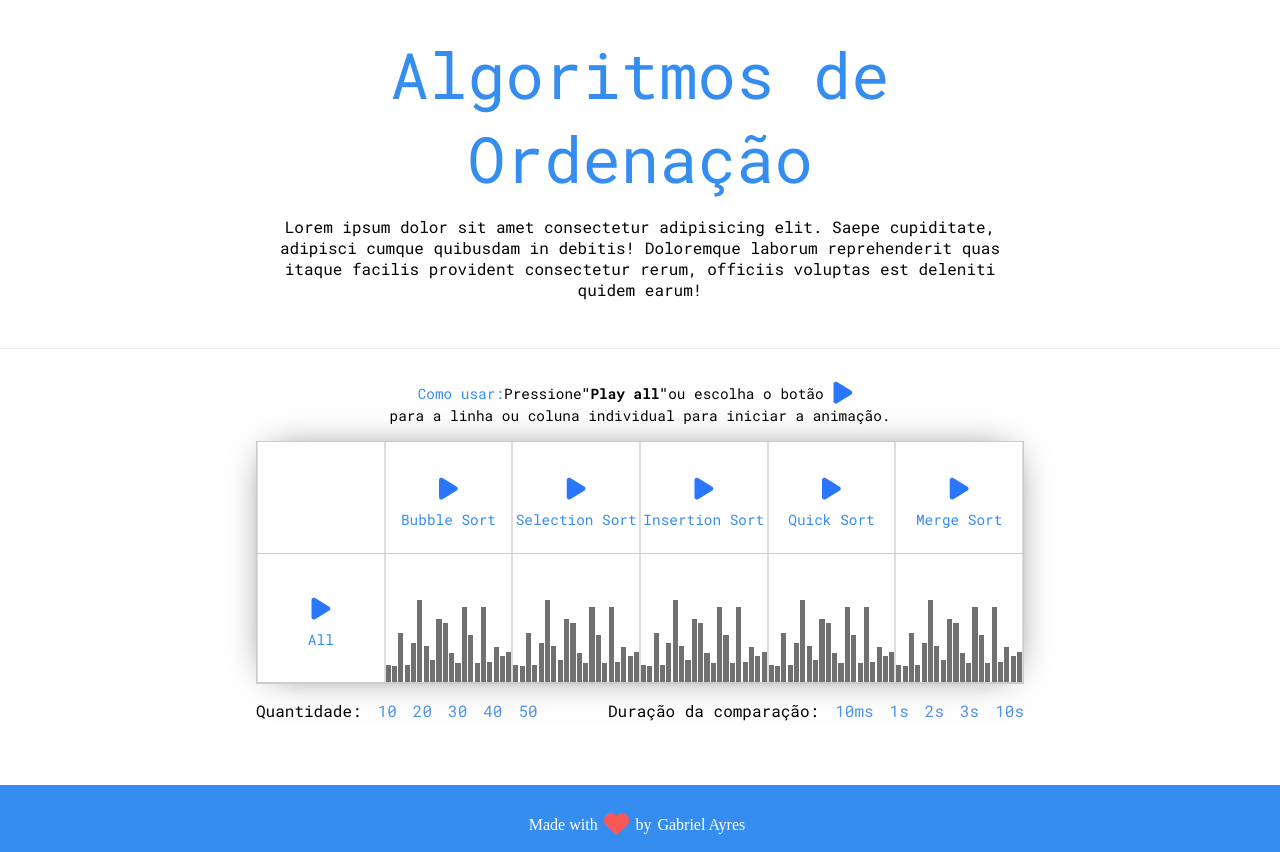
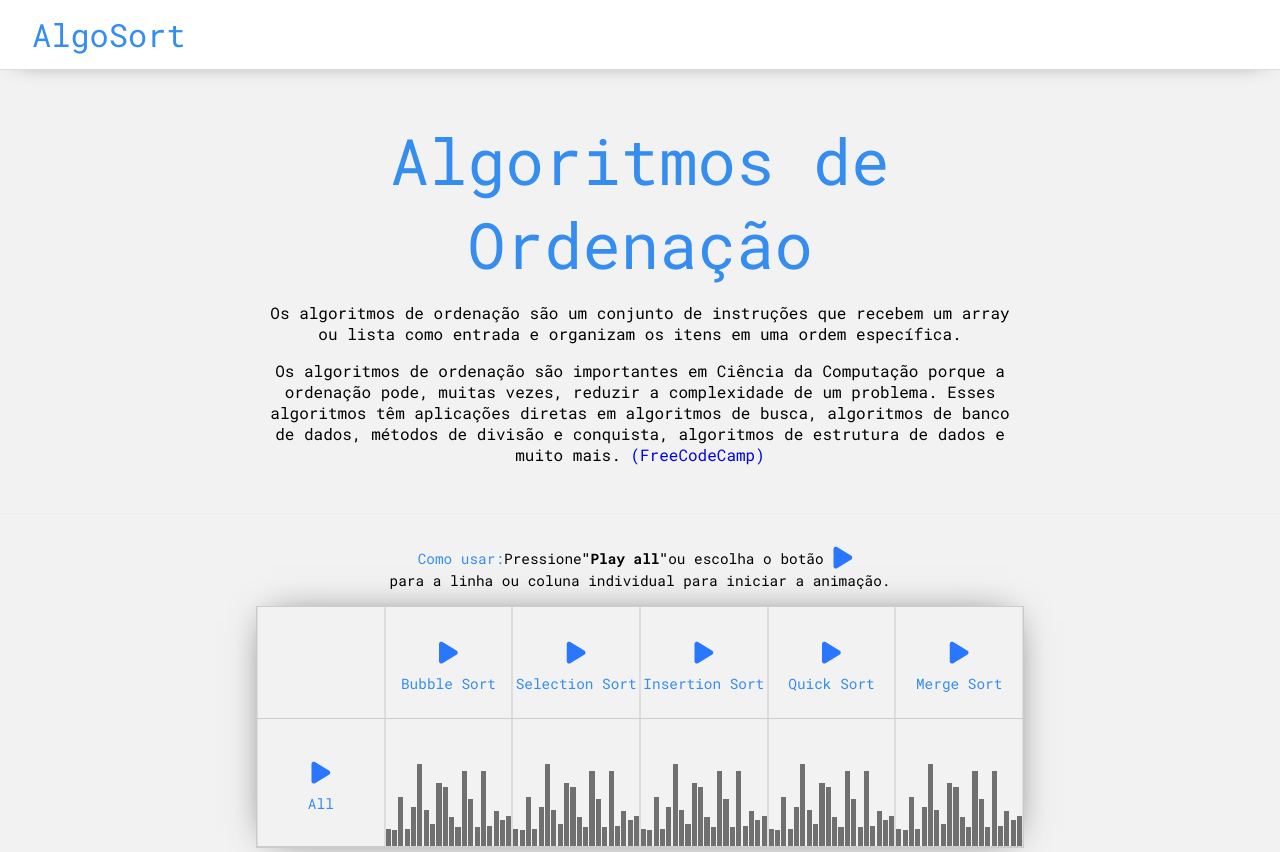
Before and after one commit to gabrielayresdev/AlgoSort, a website with bundled scripts: page src/index.html in a window 1280 px wide. Shown: the top 852 px of the page. Built offline with nearby package versions, Linux system fonts and the light colour scheme.

```diff
--- a/src/css/global.css
+++ b/src/css/global.css
@@ -36,6 +36,8 @@
   min-height: 100vh;
   display: flex;
   flex-direction: column;
+
+  background-color: #f2f2f2;
 }
 
 a {
--- /dev/null
+++ b/src/css/header.css
@@ -0,0 +1,16 @@
+header {
+  background-color: #fff;
+  border-bottom: 1px solid #ddd;
+  box-shadow: 0px 6px 23px -18px rgba(0, 0, 0, 0.75);
+  padding: 0.8rem 2rem;
+  margin: 0 0 1rem 0;
+
+  width: 100vw;
+
+  display: flex;
+  align-items: center;
+}
+
+.logo {
+  color: #368df0;
+}
--- a/src/css/style.css
+++ b/src/css/style.css
@@ -1,4 +1,5 @@
 @import "global.css";
+@import "header.css";
 @import "tipografia.css";
 @import "table.css";
 @import "textContent.css";
--- a/src/css/tipografia.css
+++ b/src/css/tipografia.css
@@ -1,6 +1,13 @@
 .text-h1 {
   font-family: "Roboto Mono", monospace;
   font-size: 4rem;
+  letter-spacing: 0px;
+  font-weight: 400;
+}
+
+.text-logo {
+  font-family: "Roboto Mono", monospace;
+  font-size: 2rem;
   letter-spacing: 0px;
   font-weight: 400;
 }
--- a/src/index.html
+++ b/src/index.html
@@ -16,13 +16,27 @@
     />
   </head>
   <body>
+    <header>
+      <h1 class="logo text-logo">AlgoSort</h1>
+    </header>
     <div class="container textContent">
       <h1 class="text-h1 text-blue title">Algoritmos de Ordenação</h1>
       <p class="text-p">
-        Lorem ipsum dolor sit amet consectetur adipisicing elit. Saepe
-        cupiditate, adipisci cumque quibusdam in debitis! Doloremque laborum
-        reprehenderit quas itaque facilis provident consectetur rerum, officiis
-        voluptas est deleniti quidem earum!
+        Os algoritmos de ordenação são um conjunto de instruções que recebem um
+        array ou lista como entrada e organizam os itens em uma ordem
+        específica.
+      </p>
+      <p class="text-p">
+        Os algoritmos de ordenação são importantes em Ciência da Computação
+        porque a ordenação pode, muitas vezes, reduzir a complexidade de um
+        problema. Esses algoritmos têm aplicações diretas em algoritmos de
+        busca, algoritmos de banco de dados, métodos de divisão e conquista,
+        algoritmos de estrutura de dados e muito mais.
+        <a
+          class="source"
+          href="https://www.freecodecamp.org/portuguese/news/algoritmos-de-ordenacao-explicados-com-exemplos-em-python-java-e-c/"
+          >(FreeCodeCamp)</a
+        >
       </p>
       <div class="socialmedia"></div>
       <span class="line"></span>
```
